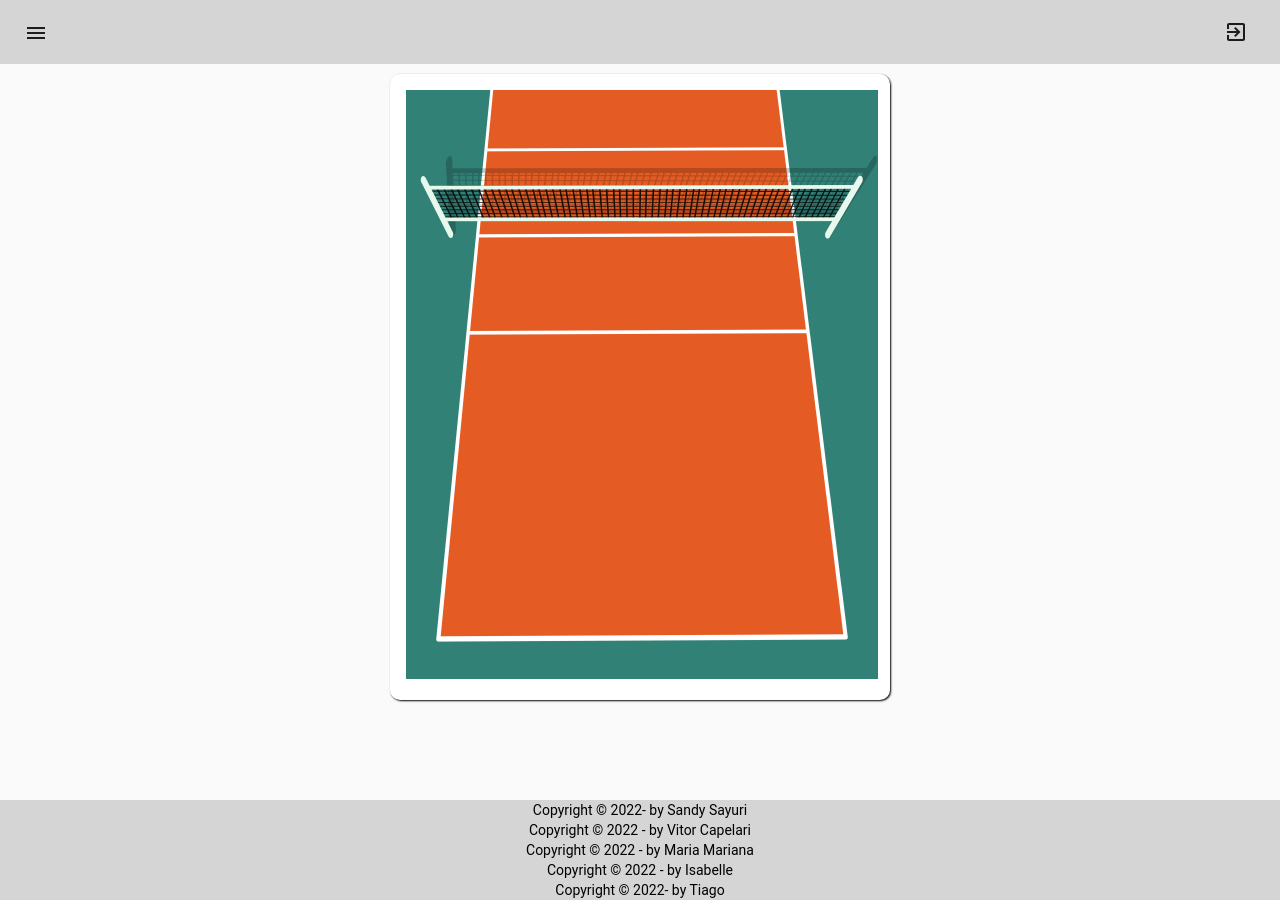
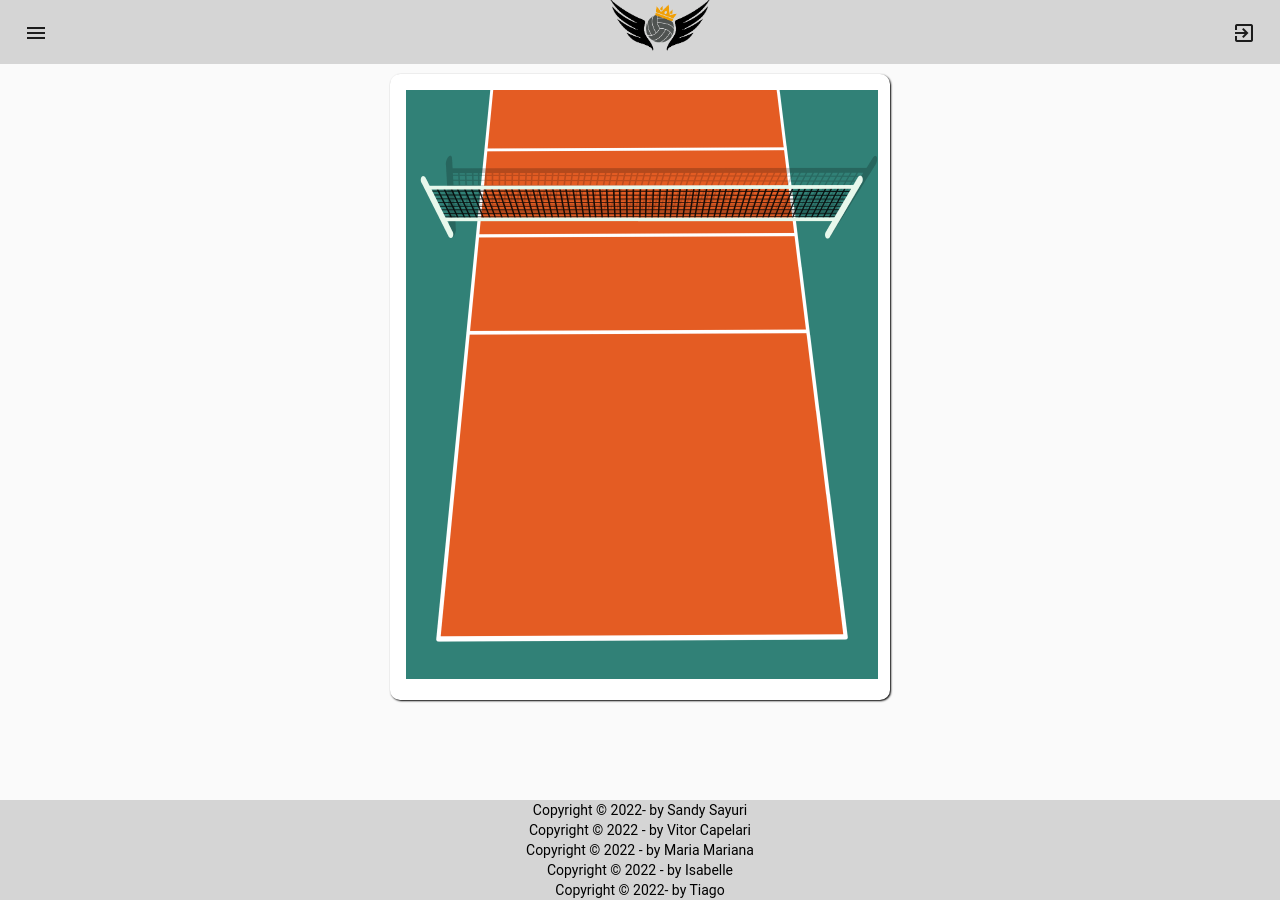
Before and after one commit to Sandy-Sayuri/trabalho_de_comclusao_de_curso, an Angular app in the folder front-1/: page /home in a window 1280 px wide. Shown: the top 900 px of the page. Built offline with nearby package versions, Linux system fonts and the light colour scheme.

Commit message:
arrumado o problema do menu

```diff
--- a/front-1/src/app/components/menu/menu.component.css
+++ b/front-1/src/app/components/menu/menu.component.css
@@ -2,10 +2,10 @@ mat-toolbar{
     background-color:#d5d5d5
 }
 .logo{
-    margin-block: 60%;
-    margin-top: -10px;
-    padding: 40%;
-    height:30%;
-    width:30%
+    margin-block: 40%;
+    margin: 28%;
+    padding: 14%;
+    height:16%;
+    width:16%
 
 }
--- a/front-1/src/app/components/menu/menu.component.html
+++ b/front-1/src/app/components/menu/menu.component.html
@@ -3,11 +3,10 @@
             <mat-icon>menu</mat-icon>
         </button>
         <div fxFlex fxLayout fxLayoutAlign="center" fxHide.xs>
-            <ul fxLayout  class="navigation-items">
+            <ul fxLayout >
                 <img src="../../../assets/Logo.png" alt="Red Seller" class="logo" >
             </ul>
         </div>
-        <div fxFlex fxLayout fxLayoutAlign="end" fxHide.xs>
-         <button  mat-icon-button routerLink="/login"><mat-icon  fxLayout >exit_to_app</mat-icon></button>
-        </div>
+        <button mat-icon-button><mat-icon>exit_to_app</mat-icon></button>
+
   </mat-toolbar>
```
